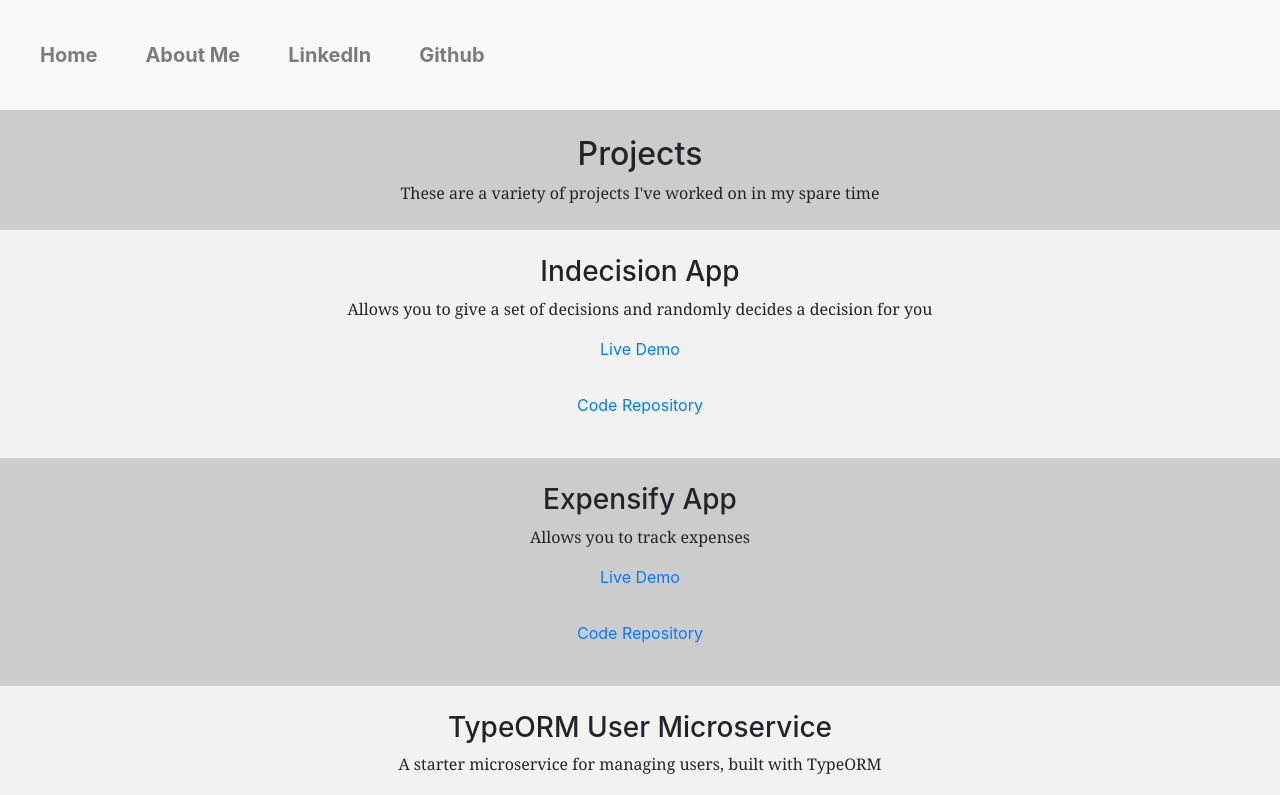
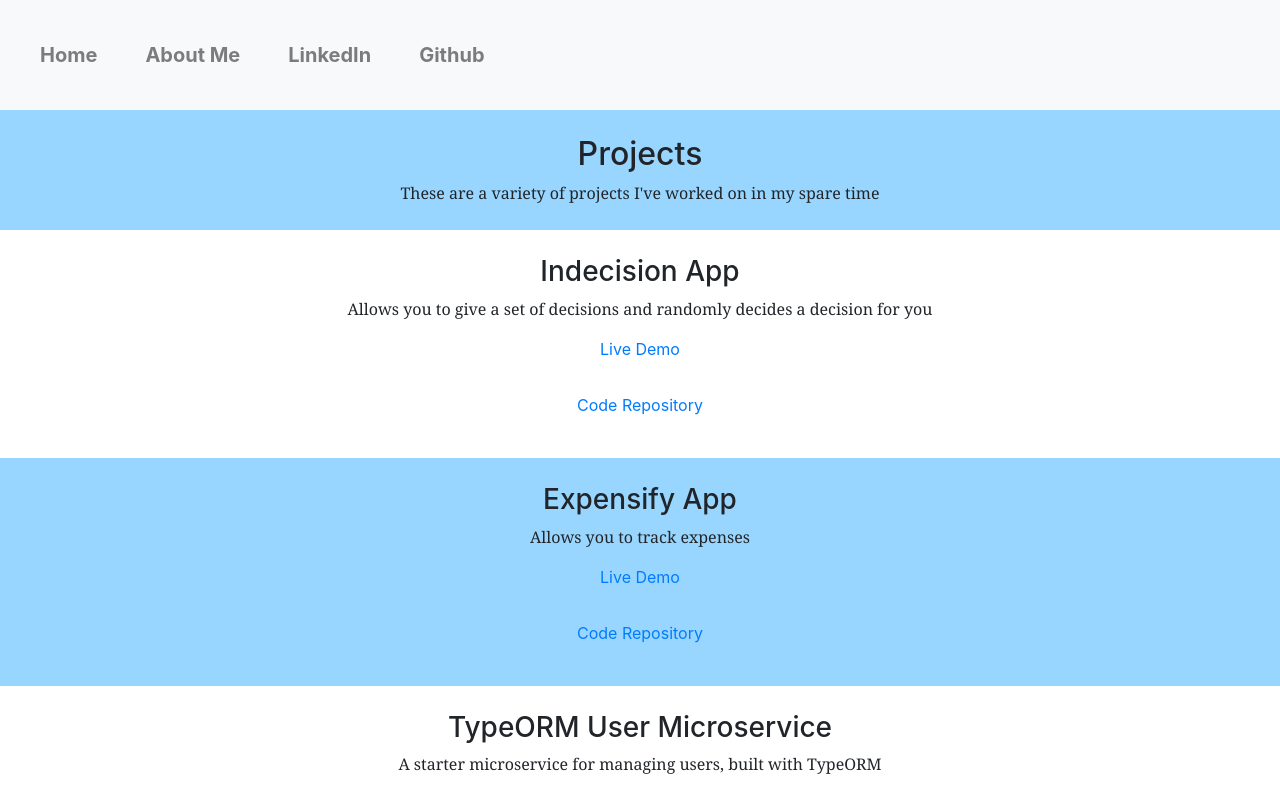
Before and after one commit to SheaMeyers/SheaMeyers.github.io, a React (Create React App) app: page /projects in a window 1280 px wide. Shown: the top 795 px of the page. Built offline with nearby package versions, Linux system fonts and the light colour scheme.

Commit message:
Update color schema

```diff
--- a/src/AboutMe.css
+++ b/src/AboutMe.css
@@ -7,7 +7,7 @@
 
 .About-me-off-white-section {
     width: 100%;
-    background-color: #f2f2f2;
+    background-color: #ffffff;
     display: flex;
     justify-content: center;
     align-items: center;
@@ -18,7 +18,7 @@
 
 .About-me-grey-section {
     width: 100%;
-    background-color: #cccccc;
+    background-color: #99d6ff;
     display: flex;
     justify-content: center;
     align-items: center;
--- a/src/Home.css
+++ b/src/Home.css
@@ -9,9 +9,8 @@ html, body, #root {
 }
 
 .Quick-summary {
-    background-color: #cccccc;
+    background-color: #99d6ff;
     display: flex;
-    padding: 2px 0 0 0;
 }
 
 .Quick-summary--photo {
@@ -49,7 +48,7 @@ html, body, #root {
 
 .Bottom-portion {
     flex-grow: 1;
-    background-color: #f2f2f2;
+    background-color: #ffffff;
     display: flex;
     flex-direction: column;
     align-items: center;
--- a/src/Projects.css
+++ b/src/Projects.css
@@ -8,7 +8,7 @@
 .Projects-page-off-white-section {
     width: 100%;
     height: 150px;
-    background-color: #f2f2f2;
+    background-color: #ffffff;
     display: flex;
     justify-content: center;
     align-items: center;
@@ -19,7 +19,7 @@
 .Projects-page-grey-section {
     width: 100%;
     height: 150px;
-    background-color: #cccccc;
+    background-color: #99d6ff;
     display: flex;
     justify-content: center;
     align-items: center;
--- a/src/index.css
+++ b/src/index.css
@@ -5,7 +5,7 @@ body {
     sans-serif;
   -webkit-font-smoothing: antialiased;
   -moz-osx-font-smoothing: grayscale;
-  background-color: #cccccc;
+  background-color: #99d6ff;
 }
 
 code {
```
Also changed, not shown: public/manifest.json.
